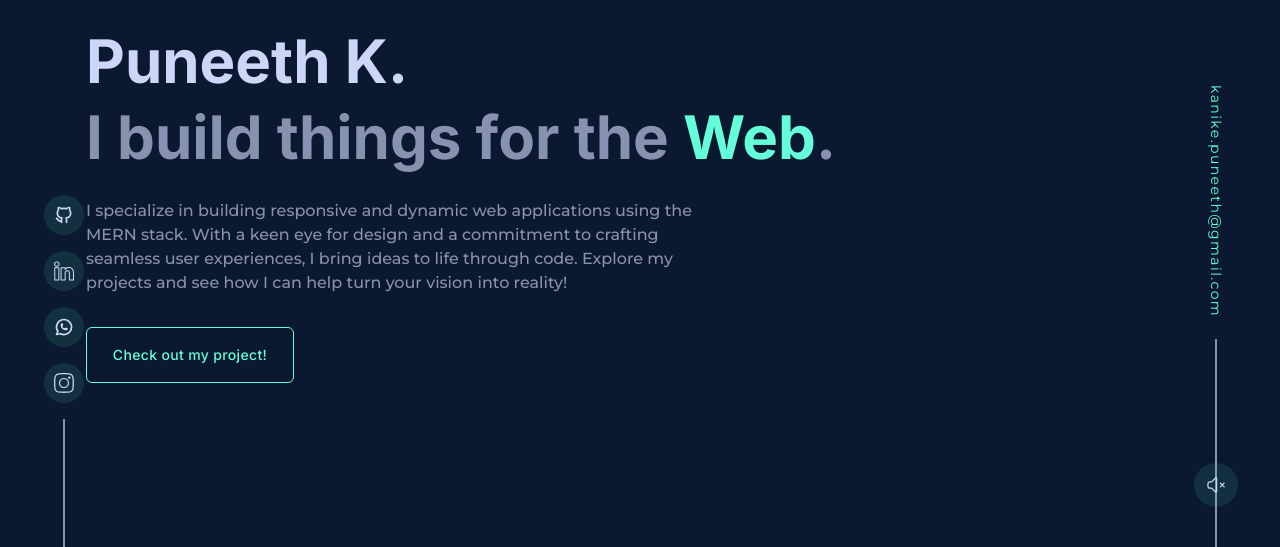
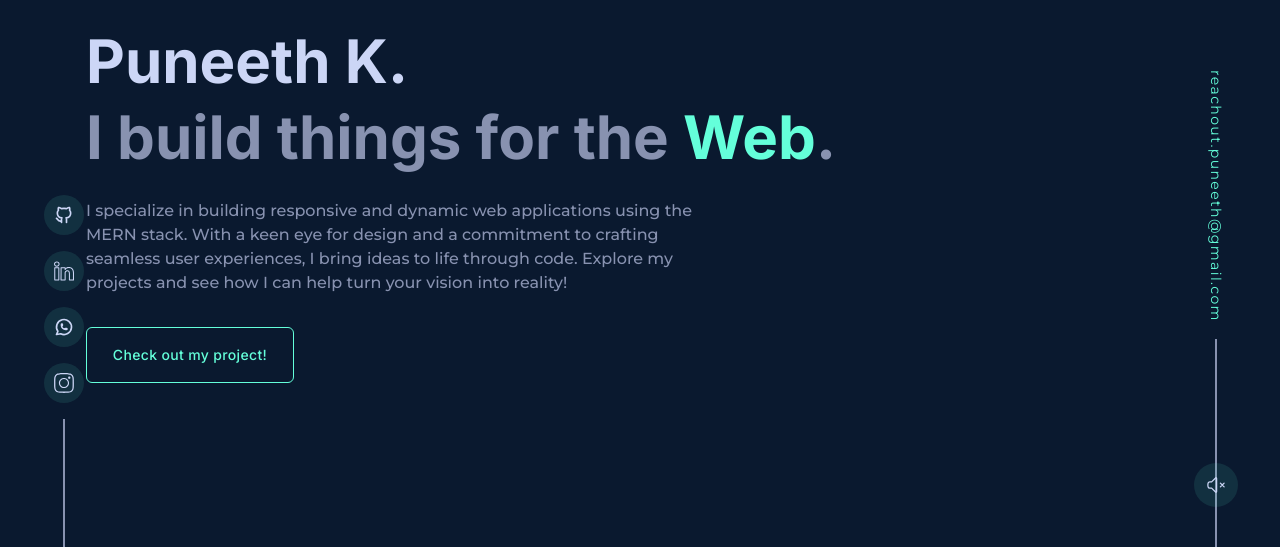
Before and after one commit to puneethkanike09/Portfoliio-new, a Next.js app: page / in a window 1280 px wide. Shown: the part 253-800 px from the top of the page. Built offline with nearby package versions, Linux system fonts and the light colour scheme.

Commit message:
changed the mail id and the resume

```diff
--- a/components/Navbar.tsx
+++ b/components/Navbar.tsx
@@ -300,9 +300,9 @@ const Navbar = () => {
                 animate={{ opacity: 1 }}
                 transition={{ delay: 1.2, ease: "easeIn" }}
                 className="text-sm w-72 tracking-widest text-textGreen text-center mt-4"
-                href="mailto:kanike.puneeth@gmail.com"
+                href="mailto:reachout.puneeth@gmail.com"
               >
-                <p>kanike.puneeth@gmail.com</p>
+                <p>reachout.puneeth@gmail.com</p>
               </motion.a>
             </motion.div>
           </div>
--- a/components/RightSide.tsx
+++ b/components/RightSide.tsx
@@ -3,9 +3,9 @@ import React from "react";
 const RightSide = () => {
   return (
     <div className="w-full h-full flex flex-col items-center justify-end gap-6 text-textLight">
-      <a href="mailto:kanike.puneeth@gmail.com">
-        <p className="text-sm rotate-90 w-[440px] tracking-widest text-textGreen">
-          kanike.puneeth@gmail.com
+      <a href="mailto:reachout.puneeth@gmail.com">
+        <p className="text-sm rotate-90 w-[470px] tracking-widest text-textGreen">
+          reachout.puneeth@gmail.com
         </p>
       </a>
       <span className="w-[2px] h-52 bg-textDark inline-flex"></span>
```
Also changed, not shown: 1 other file (tests, documents, lock files or other folders).
